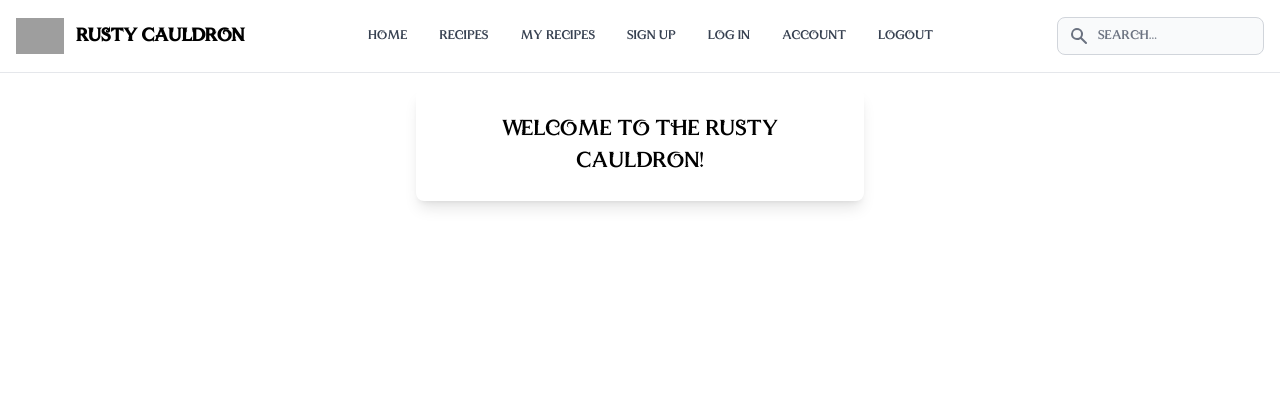
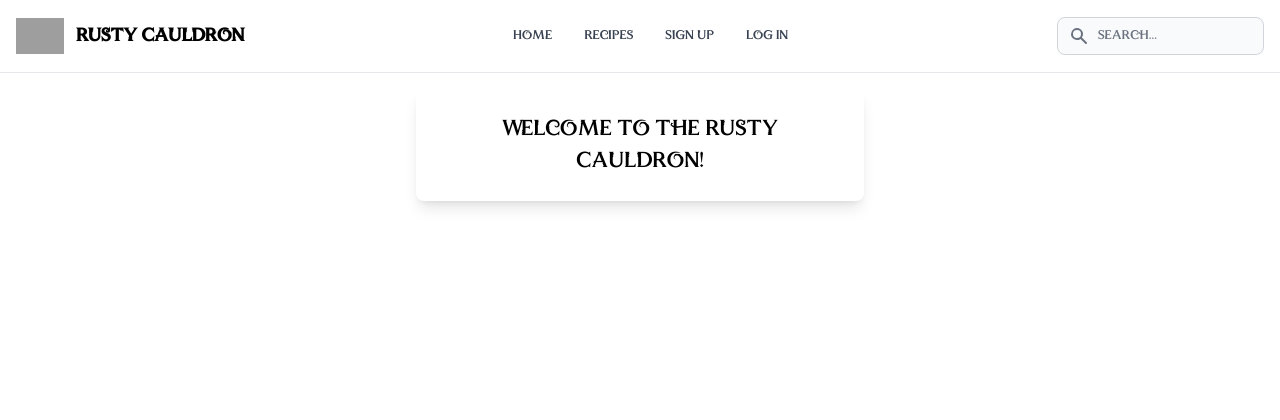
Before and after one commit to fekete965/rusty-cauldron-mvc, a Flask app: page / in a window 1280 px wide. Shown: the top 420 px of the page. Run offline with Flask 2, Linux system fonts and the light colour scheme; some libraries are stand-ins or nearby versions; grey boxes are pictures that could not be loaded.

Commit message:
Update navbar to show only the relevant items based on the user session

```diff
--- a/templates/layout.html
+++ b/templates/layout.html
@@ -30,7 +30,9 @@
             <svg class="w-5 h-5 text-gray-500" aria-hidden="true" fill="currentColor" viewBox="0 0 20 20" xmlns="http://www.w3.org/2000/svg"><path fill-rule="evenodd" d="M8 4a4 4 0 100 8 4 4 0 000-8zM2 8a6 6 0 1110.89 3.476l4.817 4.817a1 1 0 01-1.414 1.414l-4.816-4.816A6 6 0 012 8z" clip-rule="evenodd"></path></svg>
             <span class="sr-only">Search icon</span>
           </div>
-          <input type="text" id="search-navbar" class="block w-full p-2 pl-10 text-sm text-gray-900 border border-gray-300 rounded-lg bg-gray-50 focus:ring-blue-500 focus:border-blue-500 dark:bg-gray-700 dark:border-gray-600 dark:placeholder-gray-400 dark:text-white dark:focus:ring-blue-500 dark:focus:border-blue-500" placeholder="Search...">
+          <form method="GET" action="/recipes">
+            <input type="text" id="search-navbar" name="title" class="block w-full p-2 pl-10 text-sm text-gray-900 border border-gray-300 rounded-lg bg-gray-50 focus:ring-blue-500 focus:border-blue-500 dark:bg-gray-700 dark:border-gray-600 dark:placeholder-gray-400 dark:text-white dark:focus:ring-blue-500 dark:focus:border-blue-500" placeholder="Search...">
+          </form>
         </div>
         <button data-collapse-toggle="navbar-search" type="button" class="inline-flex items-center p-2 text-sm text-gray-500 rounded-lg md:hidden hover:bg-gray-100 focus:outline-none focus:ring-2 focus:ring-gray-200 dark:text-gray-400 dark:hover:bg-gray-700 dark:focus:ring-gray-600" aria-controls="navbar-search" aria-expanded="false">
           <span class="sr-only">Open menu</span>
@@ -45,21 +47,27 @@
           <li>
             <a class="block py-2 pl-3 pr-4 text-gray-700 rounded hover:bg-gray-100 md:hover:bg-transparent md:hover:text-blue-700 md:p-0 md:dark:hover:text-white dark:text-gray-400 dark:hover:bg-gray-700 dark:hover:text-white md:dark:hover:bg-transparent dark:border-gray-700" href="/recipes">Recipes</a>
           </li>
+          {% if current_user.is_authenticated %}
           <li>
             <a class="block py-2 pl-3 pr-4 text-gray-700 rounded hover:bg-gray-100 md:hover:bg-transparent md:hover:text-blue-700 md:p-0 md:dark:hover:text-white dark:text-gray-400 dark:hover:bg-gray-700 dark:hover:text-white md:dark:hover:bg-transparent dark:border-gray-700" href="/my-recipes">My Recipes</a>
           </li>
+          {% endif %}
+          {% if not current_user.is_authenticated %}
             <li>
               <a class="block py-2 pl-3 pr-4 text-gray-700 rounded hover:bg-gray-100 md:hover:bg-transparent md:hover:text-blue-700 md:p-0 md:dark:hover:text-white dark:text-gray-400 dark:hover:bg-gray-700 dark:hover:text-white md:dark:hover:bg-transparent dark:border-gray-700" href="/signup">Sign up</a>
             </li>
             <li>
               <a class="block py-2 pl-3 pr-4 text-gray-700 rounded hover:bg-gray-100 md:hover:bg-transparent md:hover:text-blue-700 md:p-0 md:dark:hover:text-white dark:text-gray-400 dark:hover:bg-gray-700 dark:hover:text-white md:dark:hover:bg-transparent dark:border-gray-700" href="/login">Log In</a>
             </li>
+          {% endif %}
+          {% if current_user.is_authenticated %}
             <li>
               <a class="block py-2 pl-3 pr-4 text-gray-700 rounded hover:bg-gray-100 md:hover:bg-transparent md:hover:text-blue-700 md:p-0 md:dark:hover:text-white dark:text-gray-400 dark:hover:bg-gray-700 dark:hover:text-white md:dark:hover:bg-transparent dark:border-gray-700" href="/account">Account</a>
             </li>
             <li>
               <a class="block py-2 pl-3 pr-4 text-gray-700 rounded hover:bg-gray-100 md:hover:bg-transparent md:hover:text-blue-700 md:p-0 md:dark:hover:text-white dark:text-gray-400 dark:hover:bg-gray-700 dark:hover:text-white md:dark:hover:bg-transparent dark:border-gray-700" href="/logout">Logout</a>
             </li>
+          {% endif %}
         </ul>
       </div>
       </div>
```
Lines whose indentation alone changed are shown as unchanged.
